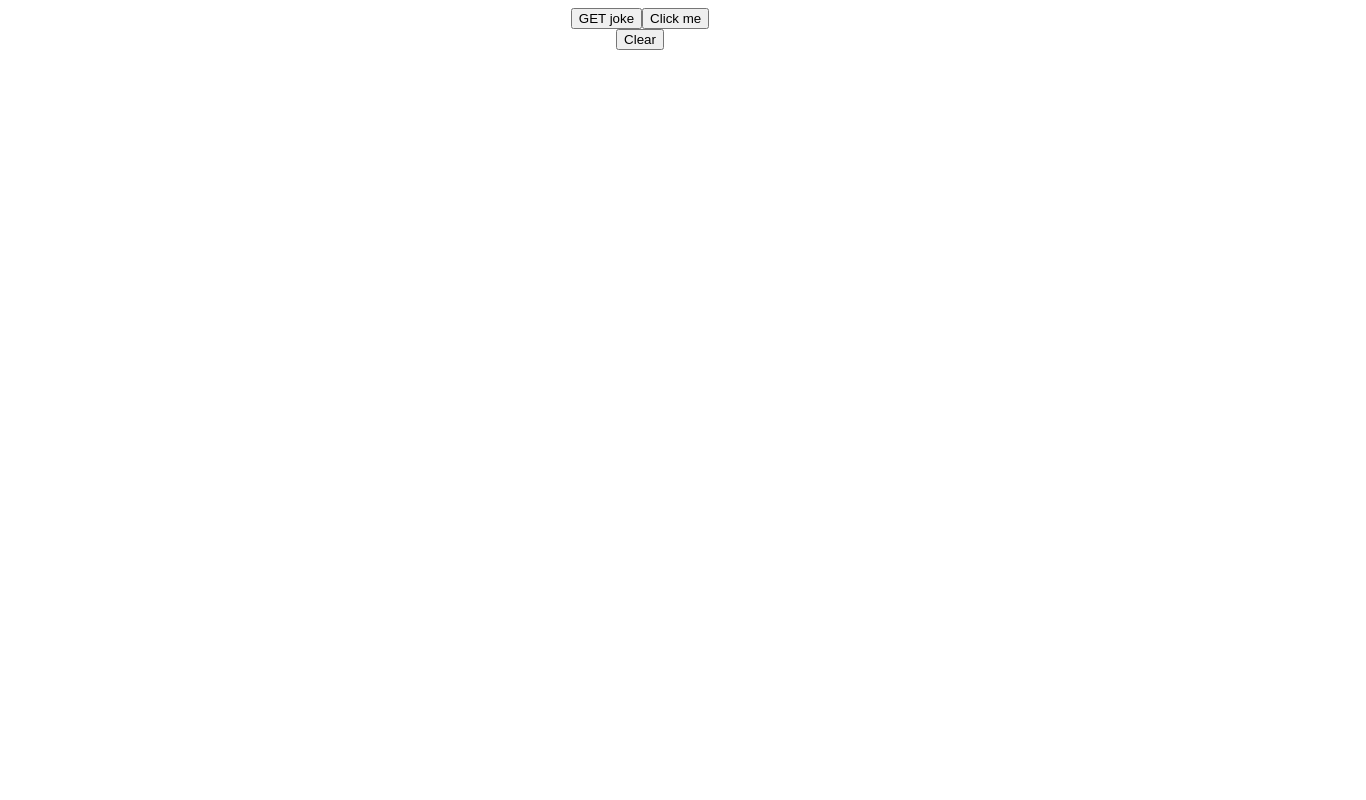
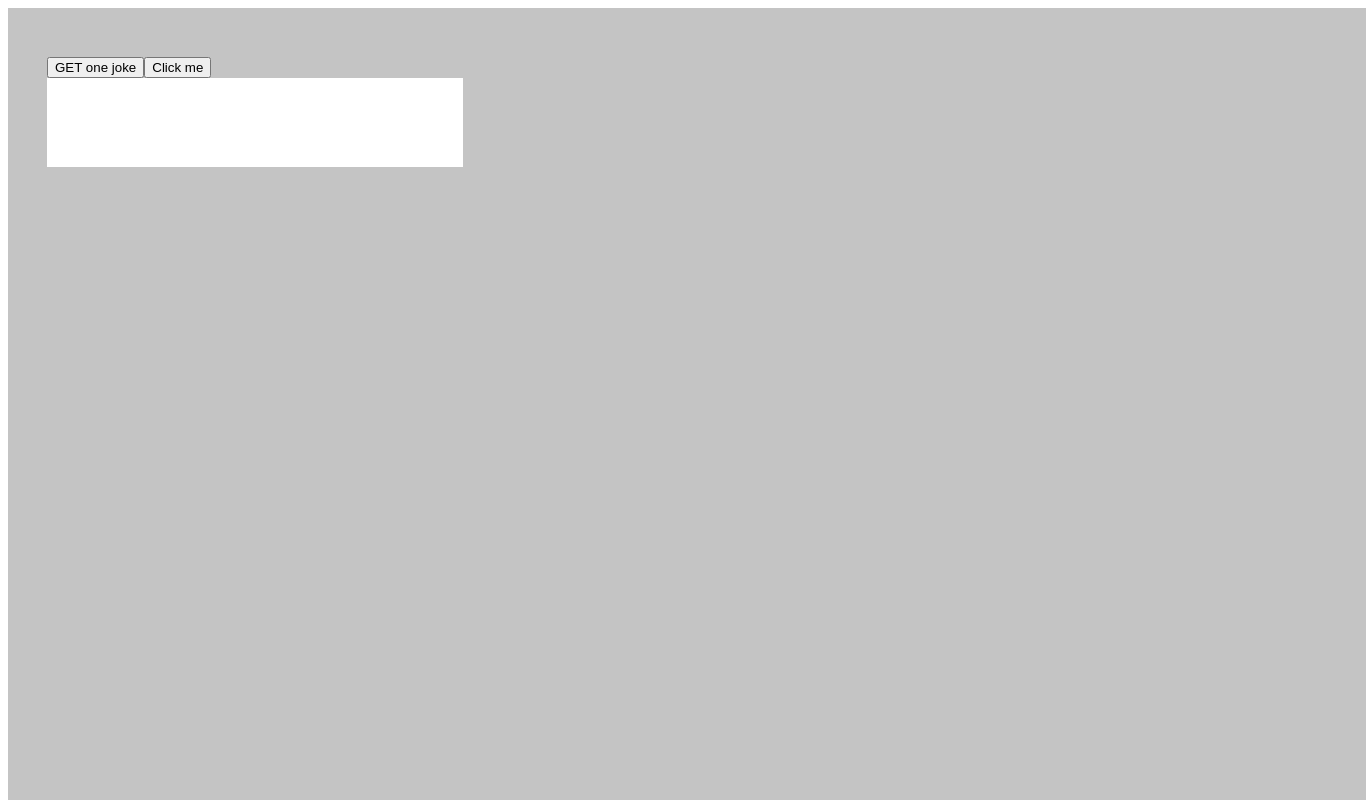
Before and after one commit to bujdoluk/chuck-noris-challenge, a React (Create React App) app: page / in a window 1280 px wide. Shown: the top 800 px of the page, 1366 px wide, since content can reach past the window. Built offline with nearby package versions, Linux system fonts and the light colour scheme.

Commit message:
feat: added fetchJoke method

```diff
--- a/src/App.tsx
+++ b/src/App.tsx
@@ -2,12 +2,15 @@ import React from "react";
 import Home from "./Home.tsx";
 import "./styles.css";
 import Favourites from "./Favourites.tsx";
+import { BrowserRouter, Routes, Route } from "react-router-dom";
 
 export default function App() {
   return (
-    <div className="App">
-      <Home />
-      <Favourites />
-    </div>
+    <BrowserRouter>
+      <Routes>
+        <Route path="/" element={<Home />} />
+        <Route path="/favourites" element={<Favourites />} />
+      </Routes>
+    </BrowserRouter>
   );
 }
--- a/src/Home.tsx
+++ b/src/Home.tsx
@@ -1,10 +1,49 @@
-import React from "react";
+import React, { useState, useRef } from "react";
 
 export default function Home() {
+  const [joke, setJoke] = useState<Joke>("");
+  const [loading, setLoading] = useState<boolean>(false);
+  const timeoutRef = useRef<number | null>(null);
+
+  interface Joke {
+    text: string;
+  }
+
+  const fetchJoke = async (): Promise<void> => {
+    try {
+      setLoading(true);
+      const response: Response = await fetch(
+        "https://api.chucknorris.io/jokes/random"
+      );
+      const data = await response.json();
+      setJoke(data.value);
+    } catch (error: unknown) {
+      console.log("Could not fetch a joke", error);
+    } finally {
+      setLoading(false);
+    }
+  };
+
+  const handleClick = (): void => {
+    if (timeoutRef.current) {
+      clearTimeout(timeoutRef.current);
+    }
+
+    timeoutRef.curent = window.setTimeout(async (): Promise<void> => {
+      await fetchJoke();
+    }, 500);
+  };
+
   return (
-    <div>
-      <button>GET joke</button>
+    <div className="homePage">
+      <button onClick={handleClick} disabled={loading}>
+        {loading ? "Loading..." : "GET one joke"}
+      </button>
       <button>Click me</button>
+
+      <div className="grid">
+        <div>{joke}</div>
+      </div>
     </div>
   );
 }
--- a/src/styles.css
+++ b/src/styles.css
@@ -2,3 +2,49 @@
   font-family: "Courier New", Courier, monospace;
   text-align: center;
 }
+
+.homePage {
+  background-color: #c4c4c4;
+  width: 100vw;
+  height: 100vh;
+  padding: 49px 39px;
+}
+
+.favouritesPage {
+  background-color: #c4c4c4;
+  width: 100vw;
+  height: 100vh;
+  padding: 49px 39px;
+}
+
+.grid {
+  display: grid;
+  grid-template-columns: repeat(3, 1fr);
+  gap: 28px 16px;
+}
+
+.grid div {
+  background-color: #ffffff;
+  padding: 20px;
+  text-align: center;
+  min-width: 268px;
+  min-height: 49px;
+}
+
+button {
+  cursor: pointer;
+}
+
+@media (max-width: 768px) {
+  .grid {
+    grid-template-columns: repeat(2, 1fr);
+    gap: 14px 16px;
+  }
+}
+
+@media (max-width: 480px) {
+  .grid {
+    grid-template-columns: 1fr;
+    gap: 14px 16px;
+  }
+}
```
Also changed, not shown: package.json (+12 -3 lines), 1 other file (tests, documents, lock files or other folders).
